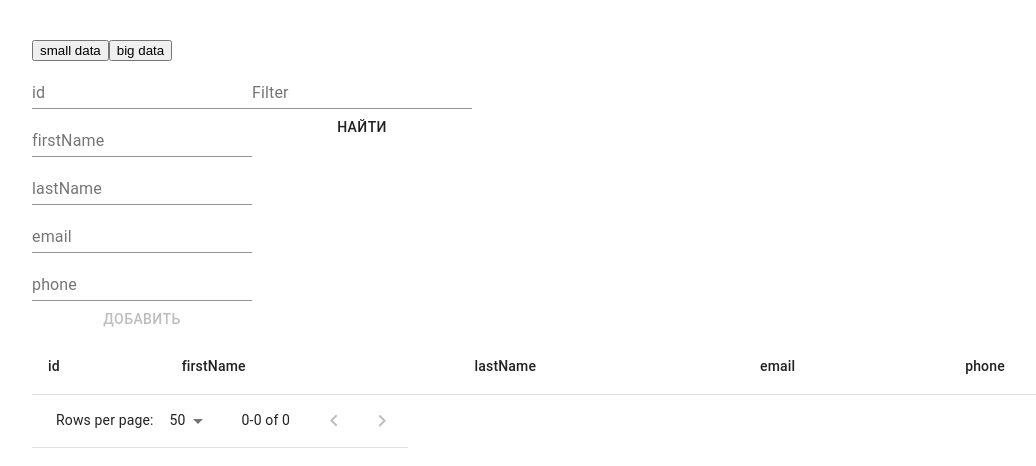
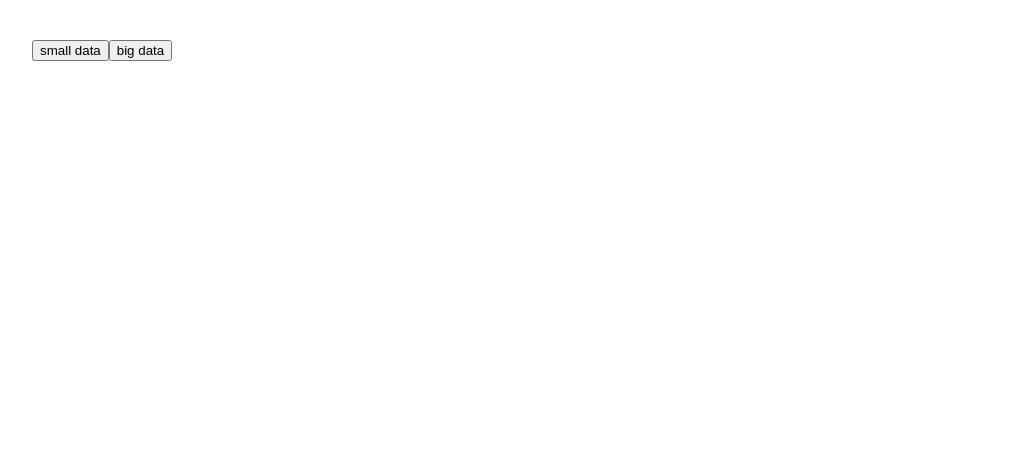
Before and after one commit to vodoleev-vladislav/fugr-ru_react_table_app, a React (Create React App) app: page / in a window 1280 px wide. Shown: the top 466 px of the page, without its empty margins (40-1076 px from the left). Built offline with nearby package versions, Linux system fonts and the light colour scheme.

Commit message:
fix filtering form

```diff
--- a/src/App.js
+++ b/src/App.js
@@ -76,6 +76,8 @@ const App = () => {
       {state.entries.length === 0 && (
         <SelectableDatasets datasets={datasets} setEntries={setEntries} />
       )}
+      {state.entries.length !== 0 && (
+        <>
           <NewEntryForm columns={columns} addNewEntry={addNewEntry} />
           <MainTable
             columns={columns}
@@ -86,6 +88,8 @@ const App = () => {
             setSelectedRow={setSelectedRow}
           />
           {selectedRow && <DetailedInfo entry={selectedRow} />}
+        </>
+      )}
     </div>
   );
 };
--- a/src/components/SelectableDatasets.js
+++ b/src/components/SelectableDatasets.js
@@ -3,7 +3,7 @@ import getEntries from "../services/entries";
 
 const SelectableDatasets = ({ datasets, setEntries }) => {
   const [isLoading, setIsLoading] = useState(false);
-  const handleDatasetSelect = async (event, dataset) => {
+  const handleDatasetSelect = async (dataset) => {
     setIsLoading(true);
     const entries = await getEntries(datasets[dataset]);
     setEntries(entries);
@@ -12,11 +12,12 @@ const SelectableDatasets = ({ datasets, setEntries }) => {
   return (
     <div>
       {isLoading && <div>Loading...</div>}
-      {Object.keys(datasets).map((dataset) => (
-        <button onClick={(e) => handleDatasetSelect(e, dataset)}>
-          {dataset}
-        </button>
-      ))}
+      {!isLoading &&
+        Object.keys(datasets).map((dataset) => (
+          <button onClick={(e) => handleDatasetSelect(dataset)}>
+            {dataset}
+          </button>
+        ))}
     </div>
   );
 };
--- a/src/components/Table.js
+++ b/src/components/Table.js
@@ -7,8 +7,9 @@ import TableHead from "@material-ui/core/TableHead";
 import TableRow from "@material-ui/core/TableRow";
 import TablePagination from "@material-ui/core/TablePagination";
 import FormControl from "@material-ui/core/FormControl";
-import TextField from "@material-ui/core/TextField";
 import Button from "@material-ui/core/Button";
+import Input from "@material-ui/core/Input";
+import InputLabel from "@material-ui/core/InputLabel";
 import "./Table.css";
 
 const MainTable = ({
@@ -38,9 +39,11 @@ const MainTable = ({
   };
 
   const handleFilter = (event) => {
+    const { filter } = event.currentTarget.elements;
     event.preventDefault();
     setPage(0);
-    setFilter(filterRef.current.value);
+    setSelectedRow(null);
+    setFilter(filter.value);
   };
 
   const handleRowClick = (event, entry) => {
@@ -66,10 +69,13 @@ const MainTable = ({
 
   return (
     <>
-      <FormControl onSubmit={handleFilter}>
-        <TextField ref={filterRef} label="Filter" />
-        <Button>Найти</Button>
-      </FormControl>
+      <form onSubmit={handleFilter}>
+        <FormControl>
+          <InputLabel htmlFor="filter">Filter</InputLabel>
+          <Input id="filter" ref={filterRef} />
+        </FormControl>
+        <Button type="submit">Найти</Button>
+      </form>
       <TableContainer>
         <Table>
           <TableHead>
```
Lines whose indentation alone changed are shown as unchanged.
